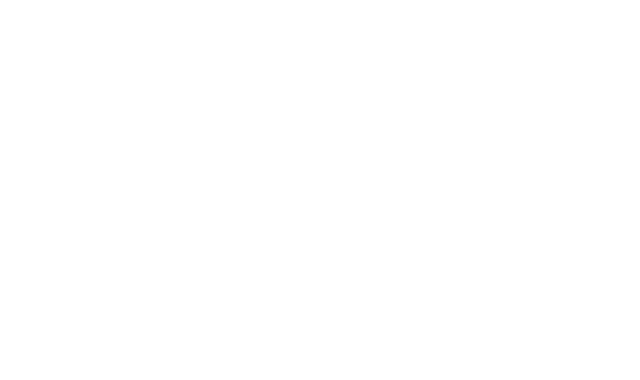
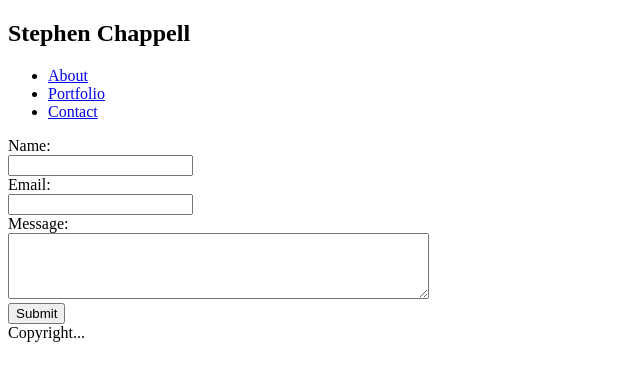
Before and after one commit to stephen-chappell/Basic-Portfolio, a plain HTML site: page contact.html in a window 1280 px wide. Shown: the whole page, without its empty margins (0-640 px from the left). Drawn offline with Linux system fonts and the light colour scheme.

Commit message:
completed html for the contact page and added the footer to index and contact; no styling as yet

```diff
--- a/contact.html
+++ b/contact.html
@@ -0,0 +1,60 @@
+<!DOCTYPE html>
+<html lang="en">
+
+    <head>
+        <meta charset="UTF-8" />
+        <link rel="stylesheet" type="text/css" href="./assets/css/style.css" />
+
+    </head>
+
+    <body>
+
+        <!---This is a comment!-->
+
+        <container>
+                <nav>
+                    <h1>Stephen Chappell</h1>
+
+                    <ul>
+                        <li>
+                            <a href="#">About</a>
+                        </li>
+
+                        <li>
+                            <a href="#">Portfolio</a>
+                        </li>
+
+                        <li>
+                            <a href="#">Contact</a>
+                        </li>
+                    </ul>
+                </nav>
+
+                <section>
+
+                    <form>
+                        Name:
+                        <br>
+                        <input type="text" name="contact_name">
+                        <br>
+                        Email:
+                        <br>
+                        <input type="text" name="contact_email">
+                        <br>
+                        Message:
+                        <br>
+                        <textarea rows="4" cols="50" name="contact_msg"></textarea>
+                        <br>
+                        <input type="submit">
+                    </form>
+
+                </section>
+            </container>
+
+            <footer>
+                Copyright...
+            </footer>
+
+    </body>
+
+</html>
```
Also changed, not shown: index.html (+6 -1 lines).
